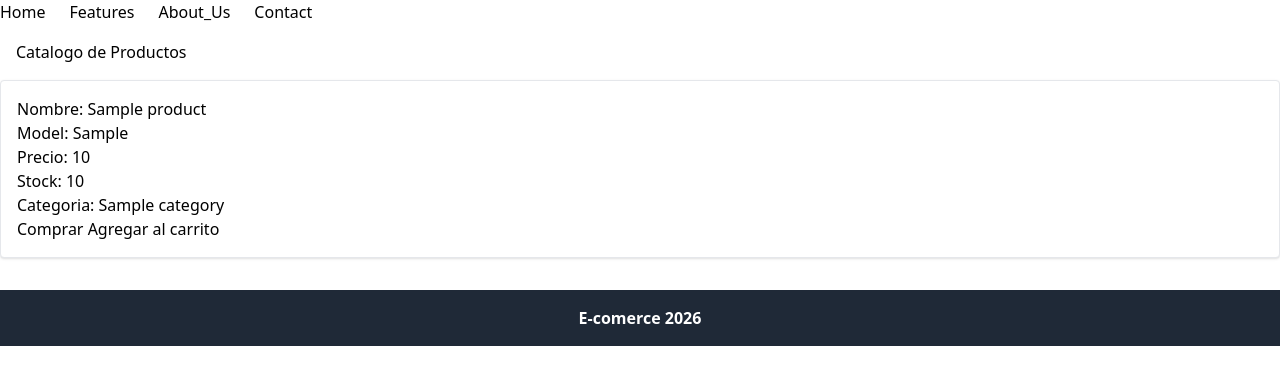
After one commit to g120795/tienda_online, a Django app: page /app/store/catalog/ in a window 1280 px wide. The commit adds this page. Shown: the top 385 px of the page. Run offline with Django 5.2, Linux system fonts and the light colour scheme; a user stored in the database is signed in; tables that the repository leaves empty hold one stand-in row (values such as "Sample post"); parts of the project's set-up code (start-up, migrations or seed data) failed here and were passed over; some libraries are stand-ins or nearby versions.

Commit message:
feat: product catalog

```diff
--- a/apps/store/urls.py
+++ b/apps/store/urls.py
@@ -2,13 +2,15 @@ from django.urls import path
 from .views import create_product
 from .views import create_category
 from .views import create_order
+from .views import catalog
 urlpatterns = [
     #product
     path('create_product/', create_product, name='create_product'),
-
+    path('catalog/', catalog, name='catalog'),
     #category
     path('create_category/', create_category, name='create_category'),
 
     #order
     path('create_order/', create_order, name='create_order'),
+
 ]
--- a/apps/store/views/__init__.py
+++ b/apps/store/views/__init__.py
@@ -1,3 +1,4 @@
 from .views_product import create_product
 from .views_category import create_category
 from .views_order import create_order
+from .views_product import catalog
--- a/apps/store/views/views_category.py
+++ b/apps/store/views/views_category.py
@@ -1,15 +1,14 @@
-from django.shortcuts import render
+from django.shortcuts import render, redirect
 from ..form import CategoryForm
 from django.contrib.auth.decorators import login_required
 
 @login_required
 def create_category(request):
     if request.method == 'POST':
-        print('entrando al primer if')
         form = CategoryForm(request.POST)
         if form.is_valid():
-            print('entrando al segundo if')
             form.save()
+            return redirect('catalog_link')
     else:
         form = CategoryForm
     context = {
--- a/apps/store/views/views_product.py
+++ b/apps/store/views/views_product.py
@@ -1,6 +1,7 @@
-from django.shortcuts import render
+from django.shortcuts import render, redirect
 from ..form import ProductForm
 from django.contrib.auth.decorators import login_required
+from ..models.models_product import Product
 
 @login_required
 def create_product(request):
@@ -8,9 +9,19 @@ def create_product(request):
         form = ProductForm(request.POST)
         if form.is_valid():
             form.save()
+            return redirect('catalog')
     else:
         form = ProductForm()
     context = {
         'form':form
     }
     return render(request, 'create_product.html', context)
+
+
+@login_required
+def catalog(request):
+    productos = Product.objects.all()
+    context = {
+        'productos': productos
+    }
+    return render(request, 'catalog.html', context)
--- a/config/templates/home/features.html
+++ b/config/templates/home/features.html
@@ -16,6 +16,10 @@
                     Pedido
 
                 </a>
+                 <a href="{% url 'catalog' %}">
+                    Catalogo
+
+                </a>
             </li>
         </div>
     </ul>
--- a/config/templates/home/home.html
+++ b/config/templates/home/home.html
@@ -2,11 +2,11 @@
 {% block title %}Home{% endblock %}
 
 {% block content %}
-    <h1>Welcome to the Home Page</h1>
+    <h1 class="p-4">Home Page</h1>
 
     <form method="POST" action="{% url 'logout' %}">
         {% csrf_token %}
-            <button type="submit">
+            <button type="submit" class="ml-4">
                 Logout
             </button>
     </form>
--- /dev/null
+++ b/config/templates/store/product/catalog.html
@@ -0,0 +1,20 @@
+{% extends 'base.html' %}
+{% block title %}Catalogo{% endblock %}
+
+{% block content %}
+    <h1 class="p-4">Catalogo de Productos</h1>
+        <ul>
+             <div class="bg-white p-4 rounded shadow border border-shadow-900">
+                {% for product in productos %}
+                <li class="list-group-item">Nombre: {{product.product_name}}</li>
+                <li class>Model: {{product.product_model}}</li>
+                <li class>Precio: {{product.product_price}}</li>
+                <li class>Stock: {{product.product_current_stock}}</li>
+                <li class>Categoria: {{product.category}}</li>
+                <button type="submit">Comprar</button>
+                <button type="submit">Agregar al carrito</button>
+                {% endfor %}
+            </div>
+        </ul>
+
+{% endblock %}
--- a/config/urls.py
+++ b/config/urls.py
@@ -16,7 +16,7 @@ Including another URLconf
 """
 from django.contrib import admin
 from django.urls import path, include
-from .views import home, features, about_us, contact, product, category, order
+from .views import home, features, about_us, contact, product, category, order, catalog_link
 urlpatterns = [
     path('admin/', admin.site.urls),
     path('home/',home, name='home'),
@@ -26,6 +26,7 @@ urlpatterns = [
     path('home/features/product', product, name='product'),
     path('home/features/category', category, name='category'),
     path('home/features/order', order, name='order'),
+    path('home/features/catalog_link', catalog_link, name='catalog_link'),
     path('app/store/', include('apps.store.urls'),name='store'),
     path('app/users/', include('apps.users.urls'),name='users'),
     path('accounts/', include('django.contrib.auth.urls')),
--- a/config/views.py
+++ b/config/views.py
@@ -20,3 +20,6 @@ def category(request):
 
 def order(request):
     return render(request, 'order.html')
+
+def catalog_link(request):
+    return render(request, 'catalog_link.html')
--- a/templates/registration/register_success.html
+++ b/templates/registration/register_success.html
@@ -1,3 +1,3 @@
-<h1>¡Registro exitoso!</h1>
+<h1 class="p-4">¡Registro exitoso!</h1>
 <p>Tu cuenta ha sido creada correctamente.</p>
 <a href="{% url 'login' %}">Iniciar sesión</a>
```
Also changed, not shown: config/templates/features/catalog_link.html (added, +16 -0 lines), docs/herustica_backend.txt (added).
